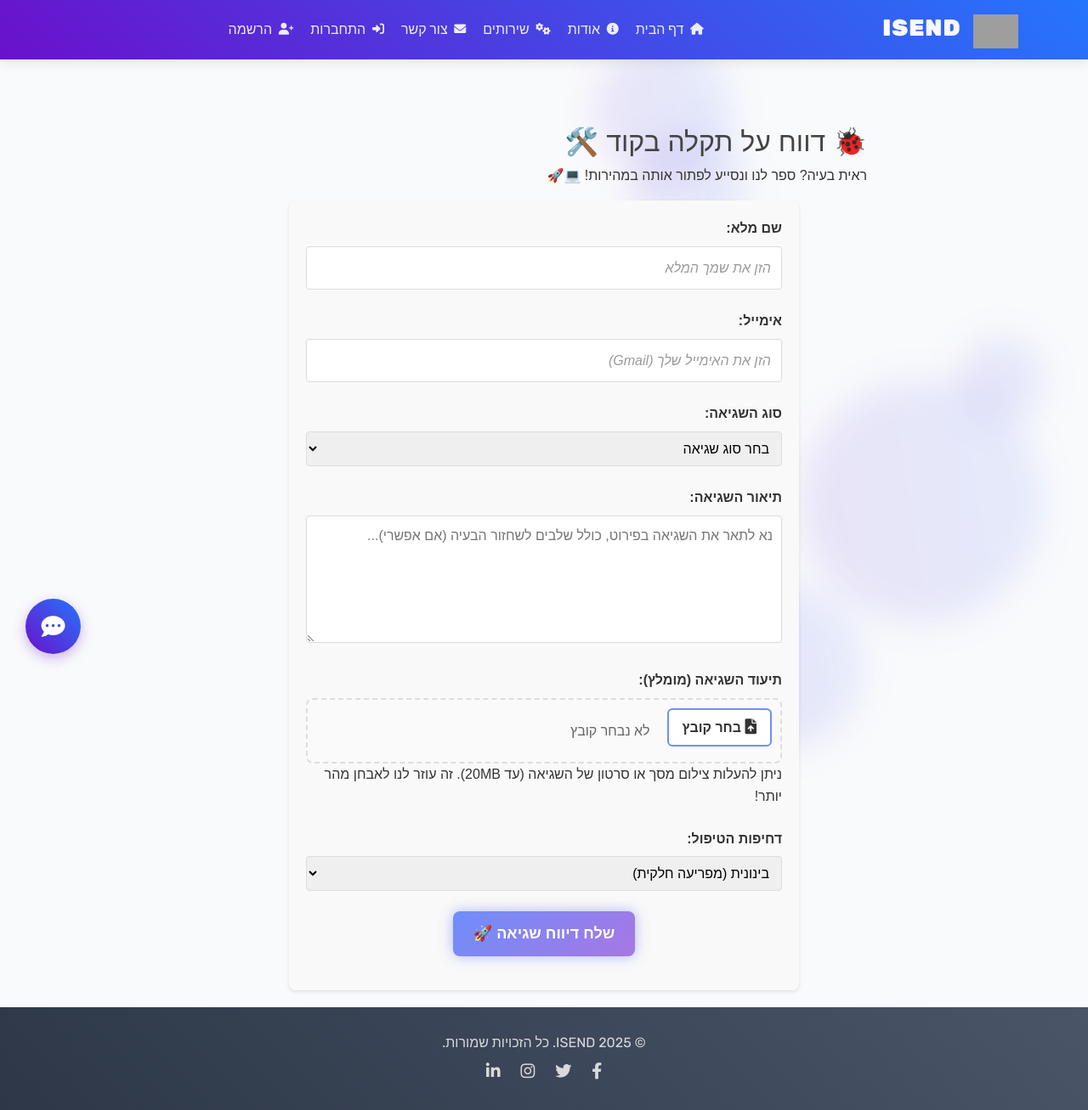
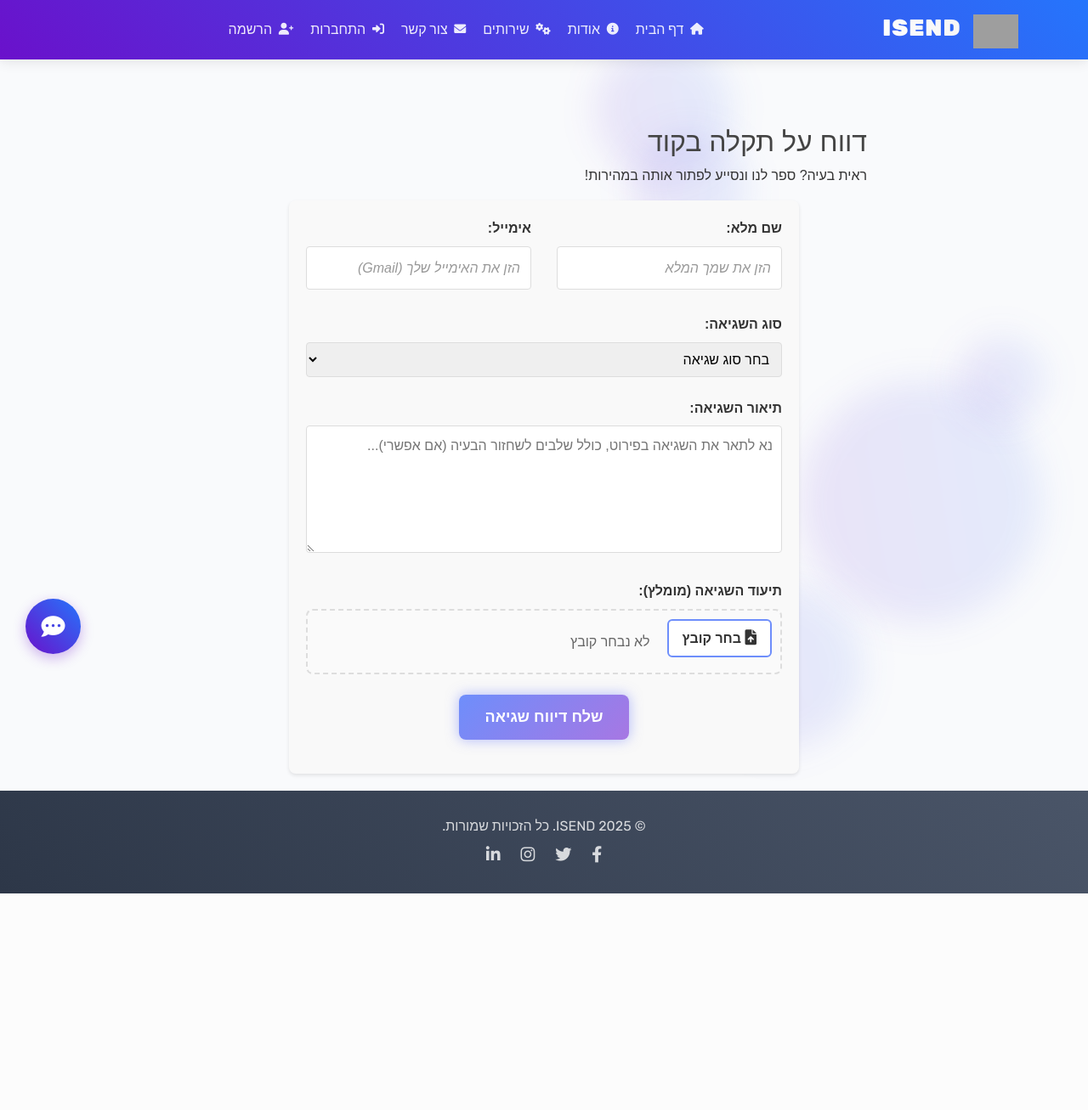
Before and after one commit to ibrahimabukush/team19, a Django app: page /technicalmanagement/ in a window 1280 px wide. Shown: the whole page at 85% size. After the commit the page ends 1052 px from the top, so only its background shows below. Run offline with Django 5.2, Linux system fonts and the light colour scheme; grey boxes are pictures that could not be loaded.

Commit message:
[BSPM25T19-103] Updated technicalmanagement.html

```diff
--- a/blog/templates/blog/technicalmanagement.html
+++ b/blog/templates/blog/technicalmanagement.html
@@ -239,33 +239,84 @@
         margin: 1.5rem auto 0 auto;
         border-radius: 3px;
     }
+
+.file-preview {
+    max-width: 200px;
+    max-height: 200px;
+    margin-top: 10px;
+    border: 1px solid #ddd;
+    border-radius: 4px;
+    display: block;
+}
+
+    .form-row {
+                display: flex;
+                flex-direction: row-reverse; /* RTL layout */
+                gap: 15px;
+                width: 100%;
+            }
+
+            @media (max-width: 768px) {
+                .form-row {
+                    flex-direction: column;
+                }
+                .form-row .form-group {
+                    margin-left: 0 !important;
+                }
+            }
+
+.remove-btn {
+    background-color: #ff4444;
+    color: white;
+    border: none;
+    padding: 5px 10px;
+    border-radius: 4px;
+    cursor: pointer;
+    margin-right: 10px;
+    font-size: 0.9rem;
+    transition: background-color 0.3s;
+}
+
+.remove-btn:hover {
+    background-color: #cc0000;
+}
+
+.remove-btn i {
+    margin-left: 5px;
+}
+
+#mediaPreview {
+    margin-top: 10px;
+}
 </style>
 
 <div class="error-report-body">
     <h2 >
-        🐞 דווח על תקלה בקוד 🛠️
+        דווח על תקלה בקוד
     </h2>
     <p >
-        ראית בעיה? ספר לנו ונסייע לפתור אותה במהירות! 💻🚀
+        ראית בעיה? ספר לנו ונסייע לפתור אותה במהירות!
     </p>
 
     <div class="form-container">
         <form id="errorReportForm">
             {% csrf_token %}
-            <div class="form-group">
+            <div class="form-row">  <!-- New row container -->
+
+
+            <div class="form-group" style="flex: 1;">  <!-- Email field -->
+                <label for="reporterEmail">אימייל:</label>
+                <input type="email" id="reporterEmail" name="reporterEmail" required
+                       placeholder="הזן את האימייל שלך (Gmail)">
+                <div id="emailError" class="error-message"></div>
+            </div>
+            <div class="form-group" style="flex: 1; margin-left: 15px;">  <!-- Name field -->
                 <label for="reporterName">שם מלא:</label>
                 <input type="text" id="reporterName" name="reporterName" required
-                placeholder="הזן את שמך המלא">
+                       placeholder="הזן את שמך המלא">
                 <div id="nameError" class="error-message"></div>
             </div>
-
-
-            <div class="form-group">
-                <label for="reporterEmail">אימייל:</label>
-                <input type="email" id="reporterEmail" name="reporterEmail" required
-                placeholder="הזן את האימייל שלך (Gmail)">
-                <div id="emailError" class="error-message"></div>
-            </div>
+        </div>
 
             <div class="form-group">
                 <label for="errorType">סוג השגיאה:</label>
@@ -296,50 +347,77 @@
                 <label for="errorMedia">תיעוד השגיאה (מומלץ):</label>
 
                 <div class="media-upload-container">
+                    <input type="file" id="errorMedia" name="errorMedia" accept="image/*, video/*, .mp4, .mov">
                     <label for="errorMedia" class="custom-file-upload">
                         <i class="fas fa-file-upload"></i> בחר קובץ
                     </label>
                     <span id="file-chosen">לא נבחר קובץ</span>
-                    <input type="file"
-                    id="errorMedia"
-                    name="errorMedia"
-                    accept="image/*, video/*, .mp4, .mov"
-                    aria-describedby="mediaHelp">
+                    <button type="button" id="removeMedia" class="remove-btn" style="display: none;">
+
+                        <i class="fas fa-times"></i> הסר תמונה
+                    </button>
                 </div>
-                <div id="mediaHelp" class="help-text">
-                    ניתן להעלות צילום מסך או סרטון של השגיאה (עד 20MB). זה עוזר לנו לאבחן מהר יותר!
-                </div>
+                <div id="mediaPreview"></div>
                 <div id="mediaError" class="error-message"></div>
             </div>
 
-
-            <div class="form-group">
-                <label for="urgency">דחיפות הטיפול:</label>
-                <select id="urgency" name="urgency">
-                    <option value="low">נמוכה (לא מפריעה לעבודה)</option>
-                    <option value="medium" selected>בינונית (מפריעה חלקית)</option>
-                    <option value="high">גבוהה (מונע עבודה)</option>
-                    <option value="critical">דחוף! (המערכת לא עובדת)</option>
-                </select>
-            </div>
-
-            <button type="submit">שלח דיווח שגיאה 🚀</button>
+            <button type="submit">שלח דיווח שגיאה </button>
         </form>
 
         <div id="successMessage" style="display: none; direction: rtl; background-color: #e8f5e9; padding: 1rem; border-radius: 8px; text-align: center; margin-top: 1rem;">
             <p style="font-weight: bold; font-size: 1.1rem; margin-bottom: 0.5rem;">
-                הדיווח נשלח בהצלחה! 🎉
+                הדיווח נשלח בהצלחה!
             </p>
             <p style="margin: 0;">
-                הצוות הטכני של ISEND כבר עובד על התיקון 💪<br>
-                נטפל בתקלה במהירות האפשרית 🔧
+                הצוות הטכני של ISEND כבר עובד על התיקון <br>
+                נטפל בתקלה במהירות האפשרית
             </p>
         </div>
 
     </div>
 </div>
 
- <script>
+<script>
+    // File upload handler
+    document.getElementById('errorMedia').addEventListener('change', function(e) {
+        const fileChosen = document.getElementById('file-chosen');
+        const removeBtn = document.getElementById('removeMedia');
+
+        if (this.files && this.files.length > 0) {
+            fileChosen.textContent = this.files[0].name;
+            removeBtn.style.display = 'inline-block';
+
+            // Clear previous preview
+            const previewContainer = document.getElementById('mediaPreview');
+            previewContainer.innerHTML = '';
+
+            if (this.files[0].type.startsWith('image/')) {
+                const preview = document.createElement('img');
+                preview.src = URL.createObjectURL(this.files[0]);
+                preview.style.maxWidth = '200px';
+                preview.style.marginTop = '10px';
+                preview.classList.add('file-preview');
+                previewContainer.appendChild(preview);
+            }
+        } else {
+            fileChosen.textContent = 'לא נבחר קובץ';
+            removeBtn.style.display = 'none';
+        }
+    });
+
+    // Remove media handler
+    document.getElementById('removeMedia').addEventListener('click', function() {
+        const fileInput = document.getElementById('errorMedia');
+        const fileChosen = document.getElementById('file-chosen');
+        const previewContainer = document.getElementById('mediaPreview');
+
+        fileInput.value = ''; // Clear file input
+        fileChosen.textContent = 'לא נבחר קובץ';
+        previewContainer.innerHTML = '';
+        this.style.display = 'none';
+        document.getElementById('mediaError').textContent = '';
+    });
+
     document.getElementById('errorReportForm').addEventListener('submit', function(e) {
         e.preventDefault();
 
@@ -362,8 +440,8 @@
         if (!email) {
             document.getElementById('emailError').textContent = 'נא להזין כתובת אימייל';
             isValid = false;
-        } else if (!/^[^\s@]+@[^\s@]+\.[^\s@]+$/.test(email)) {
-            document.getElementById('emailError').textContent = 'נא להזין אימייל תקין';
+        } else if (!/^[^\s@]+@ac\.sce\.ac\.il$/.test(email)) {
+            document.getElementById('emailError').textContent = 'נא להזין אימייל SCE תקין (מסתיים ב-ac.sce.ac.il)';
             isValid = false;
         }
 
@@ -377,57 +455,35 @@
             isValid = false;
         }
 
-        // Optional: Validate media file size if needed
         if (errorMedia && errorMedia.size > 20 * 1024 * 1024) {
             document.getElementById('mediaError').textContent = 'גודל הקובץ המקסימלי המותר הוא 20MB';
             isValid = false;
         }
 
         if (isValid) {
-            // Create FormData object for file upload
             const formData = new FormData();
             formData.append('name', name);
             formData.append('email', email);
             formData.append('errorType', errorType);
             formData.append('description', description);
             formData.append('urgency', document.getElementById('urgency').value);
+
             if (errorMedia) {
                 formData.append('errorMedia', errorMedia);
             }
 
-            // Send the data to server
             submitFormData(formData);
         }
     });
 
     function submitFormData(formData) {
-        // This should be replaced with your actual API endpoint
         console.log('Form data to be submitted:', Object.fromEntries(formData.entries()));
 
-        // Example using fetch API (uncomment and configure for real implementation)
-        /*
-        fetch('/api/error-report', {
-            method: 'POST',
-            body: formData
-        })
-        .then(response => response.json())
-        .then(data => {
-            document.getElementById('successMessage').style.display = 'block';
-            document.getElementById('errorReportForm').reset();
-
-            setTimeout(() => {
-                document.getElementById('successMessage').style.display = 'none';
-            }, 5000);
-        })
-        .catch(error => {
-            console.error('Error:', error);
-            alert('אירעה שגיאה בשליחת הדיווח. נא לנסות שוב.');
-        });
-        */
-
-        // For demo purposes - show success message
         document.getElementById('successMessage').style.display = 'block';
         document.getElementById('errorReportForm').reset();
+        document.getElementById('file-chosen').textContent = 'לא נבחר קובץ';
+        document.getElementById('mediaPreview').innerHTML = '';
+        document.getElementById('removeMedia').style.display = 'none';
 
         setTimeout(() => {
             document.getElementById('successMessage').style.display = 'none';
```
